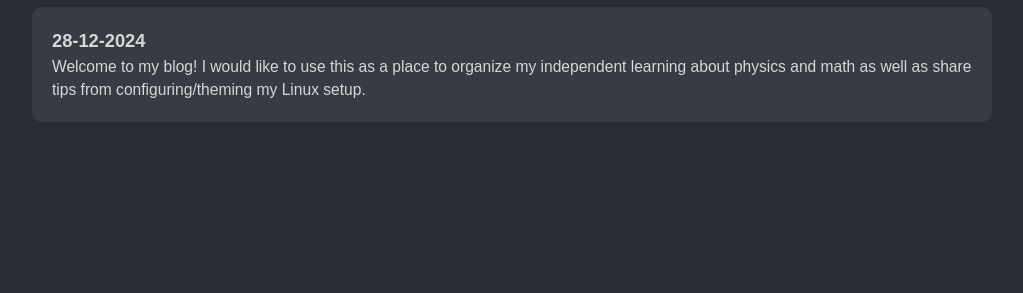
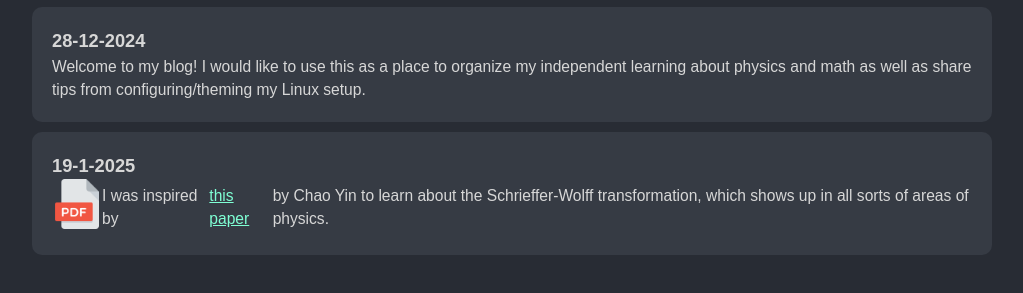
Before and after one commit to benmcdonough20/benmcdonough20.github.io, a plain HTML site: page blog.html in a window 1280 px wide. Shown: the part 115-408 px from the top of the page, without its empty margins (128-1151 px from the left). Drawn offline with Linux system fonts and the light colour scheme; a web font is replaced by a local one.

Commit message:
added SWT blog post

```diff
--- a/blog.html
+++ b/blog.html
@@ -20,6 +20,18 @@
                 </h3>
                Welcome to my blog! I would like to use this as a place to organize my independent learning about physics and math as well as share tips from configuring/theming my Linux setup.
            </div>
+           <div class = "blogpost">
+               <h3> 19-1-2025
+               </h3>
+               <div class="flex">
+                   <a href="https://www.dropbox.com/scl/fi/53gvw4vyvbw7zootxu6rp/SchriefferWolff.pdf?rlkey=n59wnsmnns6mwmmnqroisw55x&st=gf4lwzwk&dl=0" target = "_blank">
+                       <div class = "pic">
+                           <img src="images/download_icon.png" width = 50 height = auto class = "icon">
+                        </div>
+                    </a>
+                   I was inspired by <a href="https://arxiv.org/abs/2209.11242" class = "tl" target = "_blank">this paper</a> by Chao Yin to learn about the Schrieffer-Wolff transformation, which shows up in all sorts of areas of physics.
+               </div>
+            </div>
         </main>
     </body>
 </html>
```
Also changed, not shown: 1 other file.
